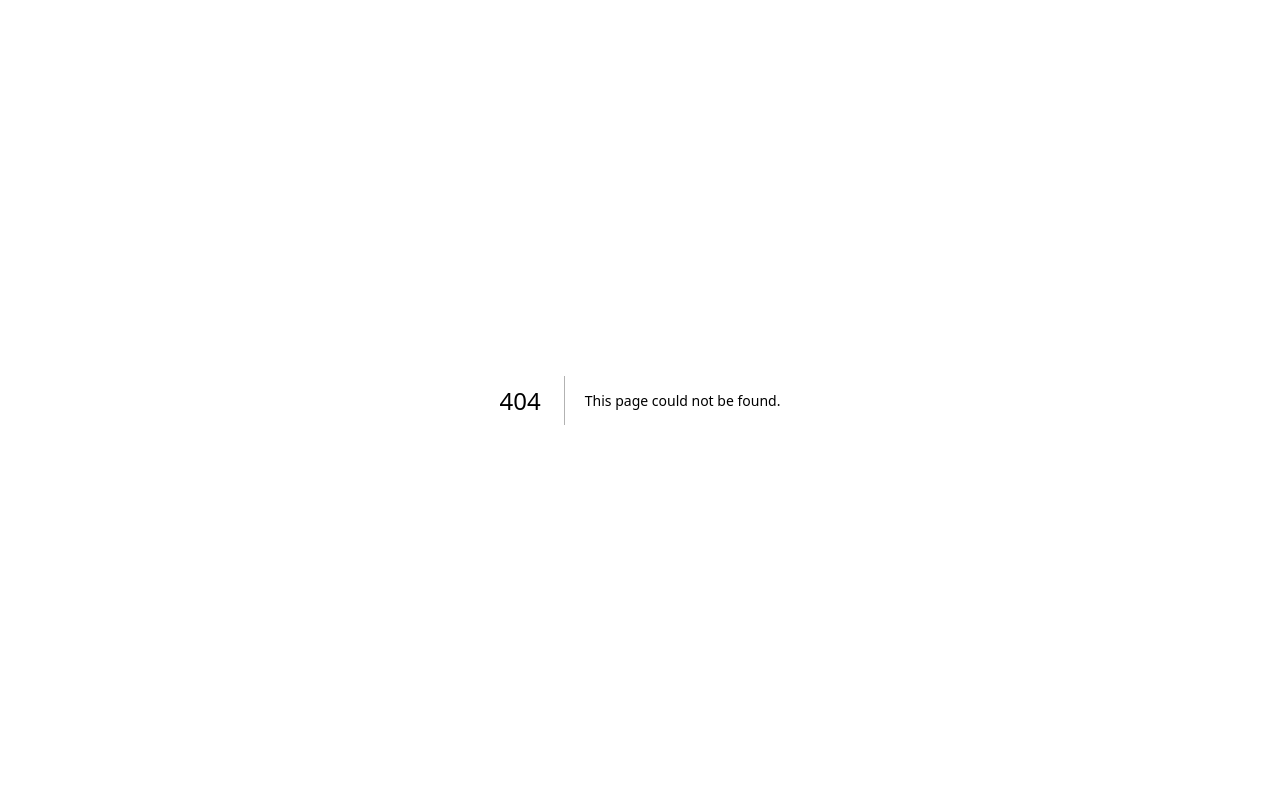
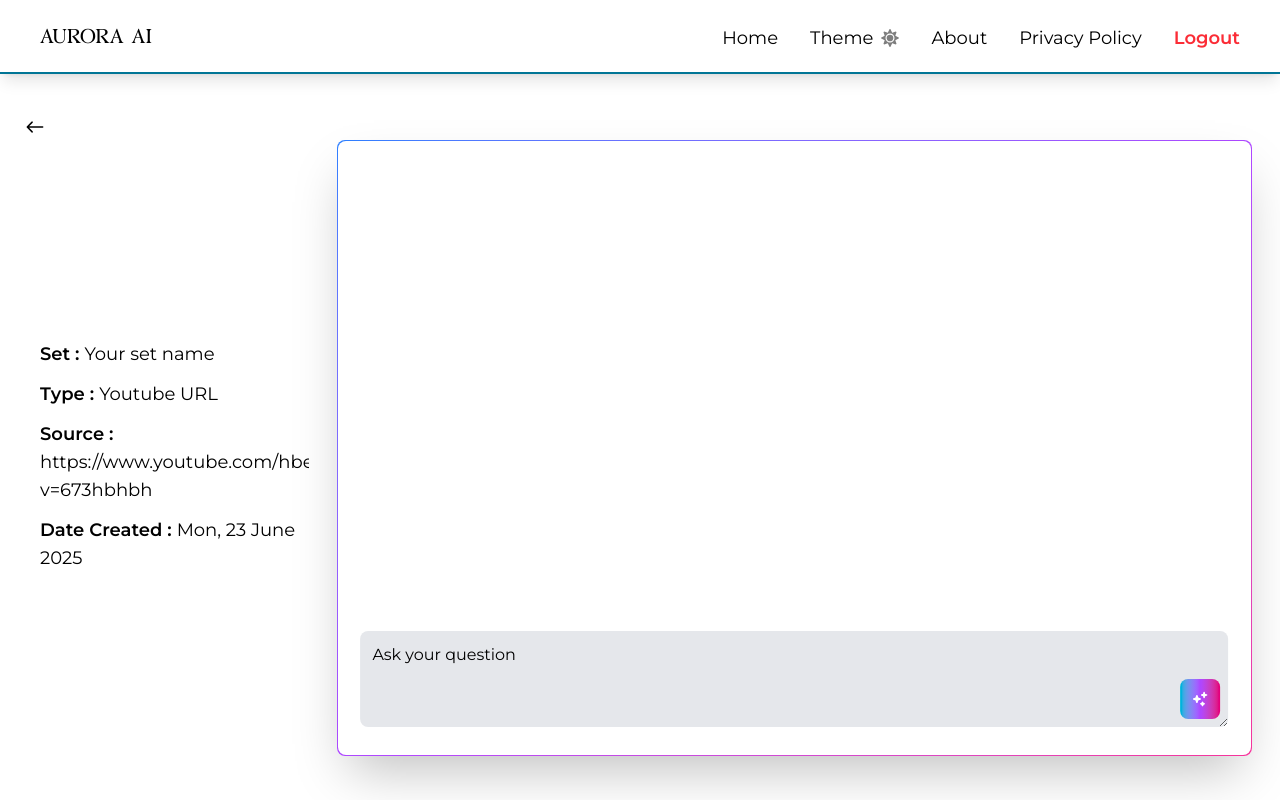
Before and after one commit to isudiptodas/Aurora-AI, a Next.js app: page /user/chat/1 in a window 1280 px wide. Before the commit this address had no page. Built offline with nearby package versions, Linux system fonts and the light colour scheme; what tailwindcss-motion would draw is missing.

Commit message:
added chat page for user

```diff
--- /dev/null
+++ b/src/app/user/chat/[chatId]/page.tsx
@@ -0,0 +1,62 @@
+'use client'
+
+import MenuBar from "@/components/MenuBar";
+import axios from "axios";
+import { useEffect, useState } from "react"
+import { toast } from "sonner";
+import { HiMiniSparkles } from "react-icons/hi2";
+import { IoIosArrowRoundBack } from "react-icons/io";
+import Link from "next/link";
+
+function page() {
+
+    const [theme, setTheme] = useState<string>('');
+
+    useEffect(() => {
+        const storedTheme = localStorage.getItem('theme');
+        if (storedTheme) {
+            setTheme(storedTheme);
+        }
+    }, []);
+
+    useEffect(() => {
+        if (theme !== '') {
+            localStorage.setItem('theme', theme);
+        }
+    }, [theme]);
+
+    return (
+        <>
+            <div className={`${theme === 'dark' ? "bg-black" : "bg-white"} duration-200 ease-in-out w-full min-h-screen flex flex-col justify-start items-center overflow-hidden relative`}>
+                <MenuBar theme={theme} setTheme={setTheme} />
+
+                {/* <h1 className={`${theme === 'dark' ? "text-white" : "text-black"} duration-200 ease-in-out font-bold text-center lg:text-3xl capitalize mt-28 text-2xl font-Montserrat`}>Start chat with your data</h1> */}
+
+                <Link href='/user/home' className={`absolute hidden lg:block top-28 left-5 text-3xl cursor-pointer ${theme === 'dark' ? "text-white" : "text-black"} duration-200 ease-in-out`}><IoIosArrowRoundBack /></Link>
+
+                <div className={`w-[95%] lg:w-full h-[90vh] mt-20 lg:mt-32 lg:h-[80vh] flex flex-col justify-start items-center gap-3 lg:gap-7 lg:flex-row lg:items-center py-3 px-3 md:px-7`}>
+                    <div className={`w-full overflow-hidden lg:w-[30%] h-auto flex flex-col justify-start items-center px-3 pb-10 lg:pb-0 py-4 rounded-md`}>
+                        <p className={`w-full text-start ${theme === 'dark' ? "text-white" : "text-black"} duration-200 ease-in-out font-Montserrat font-semibold text-sm md:text-lg pb-2 `}>Set : <span className={`font-normal`}>Your set name</span></p>
+                        <p className={`w-full text-start ${theme === 'dark' ? "text-white" : "text-black"} duration-200 ease-in-out font-Montserrat font-semibold text-sm md:text-lg pb-2 mt-1 `}>Type : <span className={`font-normal`}>Youtube URL</span></p>
+                        <p className={`w-full text-start ${theme === 'dark' ? "text-white" : "text-black"} duration-200 ease-in-out font-Montserrat font-semibold text-sm md:text-lg mt-1 mb-1`}>Source : <span className={`font-normal`}>https://www.youtube.com/hbe7bdehh?v=673hbhbh</span></p>
+                        <p className={`w-full text-start ${theme === 'dark' ? "text-white" : "text-black"} duration-200 ease-in-out font-Montserrat font-semibold text-sm md:text-lg pt-2 `}>Date Created : <span className={`font-normal`}>Mon, 23 June 2025</span></p>
+                    </div>
+
+                    <div className={`w-full overflow-hidden p-[1px] flex justify-center items-center h-full bg-gradient-to-br from-blue-500 via-purple-500 to-pink-500 shadow-2xl rounded-md lg:rounded-lg`}>
+                        <div className={`w-full relative h-full rounded-md lg:rounded-lg ${theme === 'dark' ? "bg-black" : "bg-white"} px-3 py-3`}>
+
+
+                            <div className={`w-[90%] lg:w-[95%] flex justify-center items-center absolute left-1/2 -translate-x-1/2 bottom-5 py-2`}>
+                                <textarea className={`${theme === 'dark' ? "bg-zinc-700 text-white placeholder-white" : "bg-gray-200 text-black placeholder-black"} h-24 pr-10 w-full duration-200 ease-in-out rounded-md lg:rounded-lg py-3 px-3 outline-none font-Montserrat`} placeholder="Ask your question" />
+                                <span className={`absolute right-2 bottom-4 p-2 lg:p-3 rounded-md lg:rounded-lg bg-gradient-to-r from-cyan-500 via-purple-500 to-pink-600 text-white cursor-pointer`}><HiMiniSparkles /></span>
+                            </div>
+                        </div>
+                    </div>
+                </div>
+
+            </div>
+        </>
+    )
+}
+
+export default page
```
